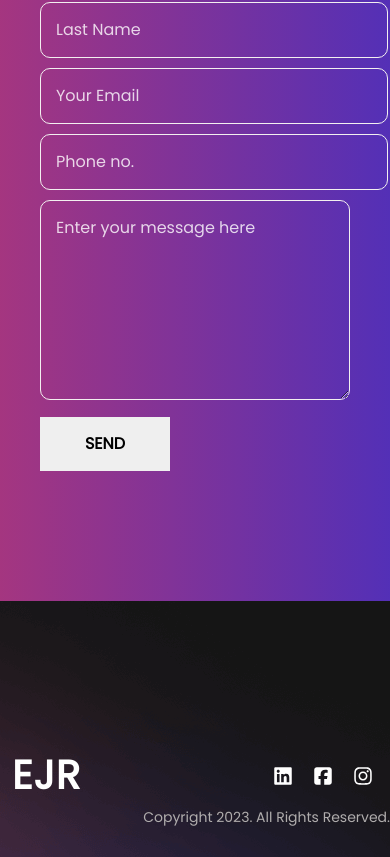
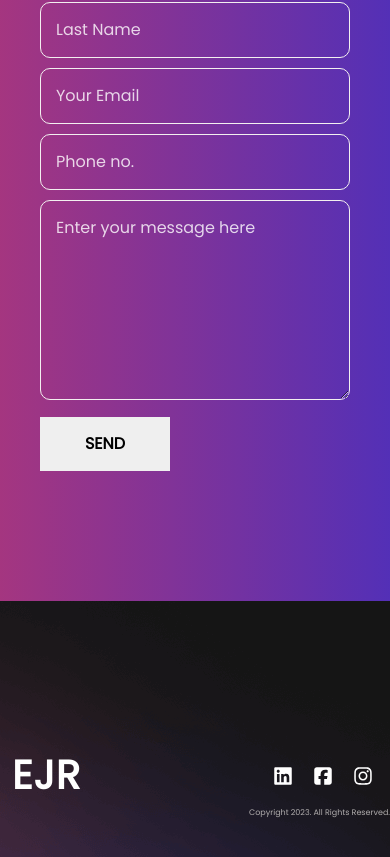
Before and after one commit to bishojbk/Portfolios, a React (Create React App) app in the folder portfolio1/: page / in a window 390 px wide. Shown: the part 5006-5863 px from the top of the page. Built offline with nearby package versions, Linux system fonts and the light colour scheme.

Commit message:
mobile responsive

```diff
--- a/portfolio1/src/layouts/footer/footer.styles.scss
+++ b/portfolio1/src/layouts/footer/footer.styles.scss
@@ -39,4 +39,10 @@
     color: #b0adad;
     font-size: 14px;
   }
+
+  @media screen and (max-width: 505px) {
+    p {
+      font-size: 8px;
+    }
+  }
 }
--- a/portfolio1/src/pages/contacts/contacts.styles.scss
+++ b/portfolio1/src/pages/contacts/contacts.styles.scss
@@ -90,6 +90,9 @@
 
   @media screen and (max-width: 505px) {
     .contact-form {
+      input {
+        width: 100%;
+      }
       textarea {
         width: 100%;
       }
--- a/portfolio1/src/pages/projects/projects.js
+++ b/portfolio1/src/pages/projects/projects.js
@@ -76,7 +76,7 @@ const Projects = () => {
         </div>
 
         <p className="mt-4">
-          If you want to see more of my projects, click on my{" "}
+          If you want to see more of my projects, click on my
           <a
             href="https://github.com/bishojbk"
             target="_blank"
--- a/portfolio1/src/pages/projects/projects.styles.scss
+++ b/portfolio1/src/pages/projects/projects.styles.scss
@@ -156,5 +156,21 @@
       width: 2px;
       background-color: rgb(225, 220, 220);
     }
+    .images_wrapper:hover {
+      &::before {
+        height: 80%;
+      }
+      &:nth-child(2):hover::before {
+        height: 79%;
+      }
+      span {
+        font-size: 10px;
+        margin-left: -10px;
+        margin-top: -10px;
+      }
+      p {
+        display: none;
+      }
+    }
   }
 }
```
